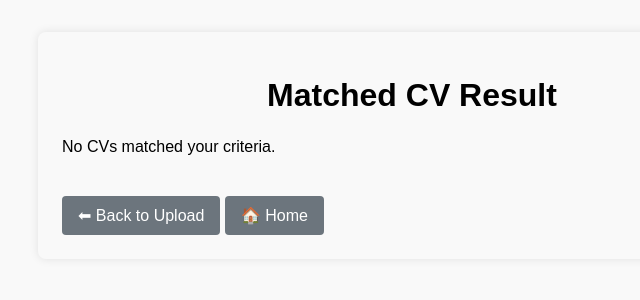
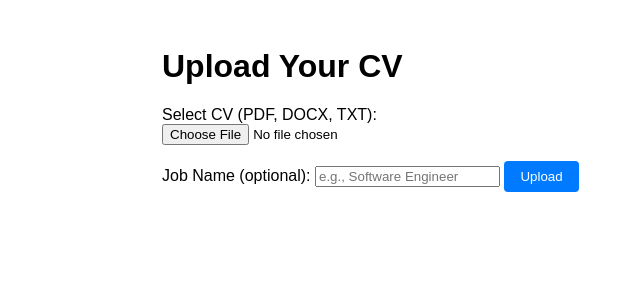
Before and after one commit to kunteshbastola/cv_processor, a Django app: page /upload_and_suggest/ in a window 1280 px wide. Shown: the top 300 px of the page, without its empty margins (228-868 px from the left). Run offline with Django 5.2, Linux system fonts and the light colour scheme; a user stored in the database is signed in; parts of the project's set-up code (start-up, migrations or seed data) failed here and were passed over.

Commit message:
error fixed

```diff
--- a/analyzer/views.py
+++ b/analyzer/views.py
@@ -155,6 +155,20 @@ def matched_results(request):
     except ValueError:
         # In case cvs is empty (should not happen), fallback
         best_cv = None
+    if best_cv:
+        # Prepare short snippets
+        best_cv_preview = {
+        "filename": best_cv.filename,
+        "matching_score": best_cv.matching_score,
+        "overall_score": best_cv.overall_score,
+        "skills": best_cv.skills[:200],       # first 200 chars
+        "education": best_cv.education[:200], # first 200 chars
+        "experience": best_cv.experience[:200], # first 200 chars
+        "suggestions": best_cv.suggestions.split('\n')[:5] if best_cv.suggestions else []
+        }
+    else:
+        best_cv_preview = None
+
 
     return render(request, "analyzer/matched_results.html", {"best_cv": best_cv})
 
@@ -162,6 +176,7 @@ def matched_results(request):
 
 
 
+@login_required
 @login_required
 def upload_and_suggest(request):
     if request.method == "POST":
@@ -193,33 +208,37 @@ def upload_and_suggest(request):
             parsed_data = parser.parse_cv(cv_upload.file.path, file_ext)
             scoring_results = scorer.score_cv(parsed_data)
 
-            cv_upload.raw_text = parsed_data.get('raw_text', '')
-            cv_upload.contact_info = parsed_data.get('contact_info', '')
-            cv_upload.experience = parsed_data.get('experience', '')
-            cv_upload.education = parsed_data.get('education', '')
-            cv_upload.skills = parsed_data.get('skills', '')
+            # Save parsed data safely
+            cv_upload.raw_text = parsed_data.get('raw_text', '') or ''
+            cv_upload.contact_info = parsed_data.get('contact_info', '') or ''
+            cv_upload.experience = parsed_data.get('experience', '') or ''
+            cv_upload.education = parsed_data.get('education', '') or ''
+            cv_upload.skills = parsed_data.get('skills', '') or ''
 
+            # Save scores safely
             scores = scoring_results.get('scores', {})
-            cv_upload.overall_score = scoring_results.get('overall_score', 0)
-            cv_upload.contact_score = scores.get('contact', 0)
-            cv_upload.experience_score = scores.get('experience', 0)
-            cv_upload.education_score = scores.get('education', 0)
-            cv_upload.skills_score = scores.get('skills', 0)
-            cv_upload.format_score = scores.get('format', 0)
+            cv_upload.overall_score = scoring_results.get('overall_score', 0) or 0
+            cv_upload.contact_score = scores.get('contact', 0) or 0
+            cv_upload.experience_score = scores.get('experience', 0) or 0
+            cv_upload.education_score = scores.get('education', 0) or 0
+            cv_upload.skills_score = scores.get('skills', 0) or 0
+            cv_upload.format_score = scores.get('format', 0) or 0
 
-            resume_text = parsed_data.get('raw_text', '')
-            job_suggestions = generate_resume_suggestions(resume_text, job_name)
-            existing_suggestions = scoring_results.get('suggestions', '')
+            # Generate suggestions safely
+            resume_text = parsed_data.get('raw_text', '') or ''
+            job_suggestions = generate_resume_suggestions(resume_text, job_name) or ''
+            existing_suggestions = scoring_results.get('suggestions', '') or ''
             combined_suggestions = f"{existing_suggestions}\n{job_suggestions}".strip()
+            cv_upload.suggestions = combined_suggestions[:1000]  # ✅ Limit to 1000 chars
 
-            cv_upload.suggestions = combined_suggestions
             cv_upload.processed = True
             cv_upload.save()
 
-            # Pass cv_upload to template to show results
+            # Pass cv_upload to template
             return render(request, "analyzer/upload_and_suggest_results.html", {"cv": cv_upload})
 
         except Exception as e:
+            # Clean up if processing fails
             cv_upload.file.delete(save=False)
             cv_upload.delete()
             messages.error(request, f"Error processing file: {str(e)}")
@@ -229,16 +248,24 @@ def upload_and_suggest(request):
     return render(request, "analyzer/upload_and_suggest.html")
 
 
+
  # This view displays the details of a specific CV including its scores and suggestions.
 
 @login_required
 def cv_suggestions(request, cv_id):
     cv = get_object_or_404(CVUpload, id=cv_id, user=request.user, processed=True)
 
+    # Ensure suggestions is a string and limit its length for display
+    safe_suggestions = (cv.suggestions or "").strip()
+    if len(safe_suggestions) > 1000:
+        safe_suggestions = safe_suggestions[:1000] + "..."  # show first 1000 chars
+
     context = {
         "cv": cv,
+        "suggestions": safe_suggestions,
     }
     return render(request, "analyzer/cv_suggestions.html", context)
+
 
 
 # This view handles the deletion of a CV and its associated file.
--- a/templates/analyzer/upload_and_suggest.html
+++ b/templates/analyzer/upload_and_suggest.html
@@ -2,70 +2,23 @@
 <html lang="en">
 <head>
     <meta charset="UTF-8">
-    <meta name="viewport" content="width=device-width, initial-scale=1.0">
-    <title>Matched CV Result</title>
+    <title>Upload CV</title>
     <style>
-        body {
-            font-family: Arial, sans-serif;
-            max-width: 700px;
-            margin: 2rem auto;
-            padding: 1.5rem;
-            background: #f9f9f9;
-            border-radius: 8px;
-            box-shadow: 0 0 10px rgba(0,0,0,0.1);
-        }
-        h1 {
-            text-align: center;
-            margin-bottom: 1.5rem;
-        }
-        .cv-card {
-            padding: 1.5rem;
-            background: #fff;
-            border: 1px solid #ddd;
-            border-radius: 6px;
-        }
-        .cv-card p {
-            margin: 0.5rem 0;
-        }
-        .score {
-            font-weight: bold;
-            color: #007bff;
-        }
-        .back-home {
-            display: inline-block;
-            margin-top: 1.5rem;
-            padding: 0.6rem 1rem;
-            background: #6c757d;
-            color: white;
-            text-decoration: none;
-            border-radius: 4px;
-        }
-        .back-home:hover {
-            background: #5a6268;
-        }
+        body { font-family: Arial; max-width: 500px; margin: 3rem auto; }
+        input[type=file] { display:block; margin-bottom:1rem; }
+        input[type=submit] { padding:0.5rem 1rem; background:#007bff; color:white; border:none; border-radius:4px; cursor:pointer; }
+        input[type=submit]:hover { background:#0056b3; }
     </style>
 </head>
 <body>
-
-<h1>Matched CV Result</h1>
-
-{% if best_cv %}
-<div class="cv-card">
-    <p><strong>Filename:</strong> {{ best_cv.filename|default:"N/A" }}</p>
-    <p><strong>Job Name:</strong> {{ best_cv.job_name|default:"N/A" }}</p>
-    <p class="score"><strong>Matching Score:</strong> {{ best_cv.matching_score|default:"0" }}%</p>
-    <p><strong>Overall Score:</strong> {{ best_cv.overall_score|default:"0" }}</p>
-    <p><strong>Experience:</strong> {{ best_cv.experience|default:"N/A" }}</p>
-    <p><strong>Education:</strong> {{ best_cv.education|default:"N/A" }}</p>
-    <p><strong>Skills:</strong> {{ best_cv.skills|default:"N/A" }}</p>
-    <p><strong>Uploaded At:</strong> {{ best_cv.uploaded_at|date:"Y-m-d H:i"|default:"N/A" }}</p>
-</div>
-{% else %}
-<p>No CVs matched your criteria.</p>
-{% endif %}
-
-<a href="{% url 'upload_cv' %}" class="back-home">⬅ Back to Upload</a>
-<a href="{% url 'home' %}" class="back-home">🏠 Home</a>
-
+    <h1>Upload Your CV</h1>
+    <form method="post" enctype="multipart/form-data">
+        {% csrf_token %}
+        <label for="file">Select CV (PDF, DOCX, TXT):</label>
+        <input type="file" name="file" id="file" accept=".pdf,.doc,.docx,.txt" required>
+        <label for="job_name">Job Name (optional):</label>
+        <input type="text" name="job_name" id="job_name" placeholder="e.g., Software Engineer">
+        <input type="submit" value="Upload">
+    </form>
 </body>
 </html>
```
Also changed, not shown: templates/analyzer/cv_suggestions.html (+45 -43 lines).
